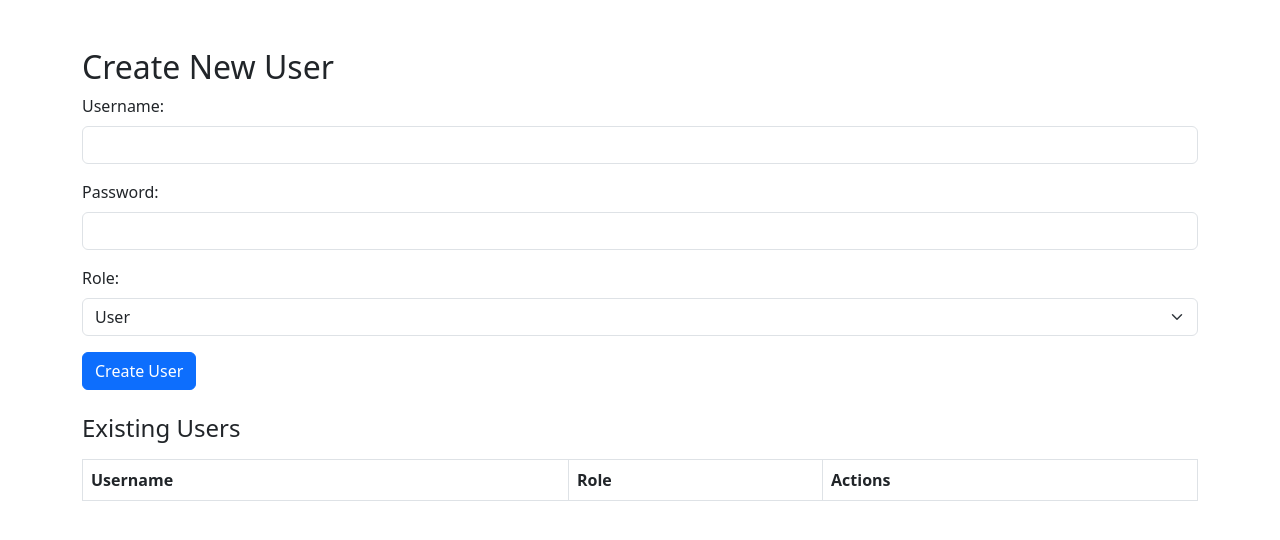
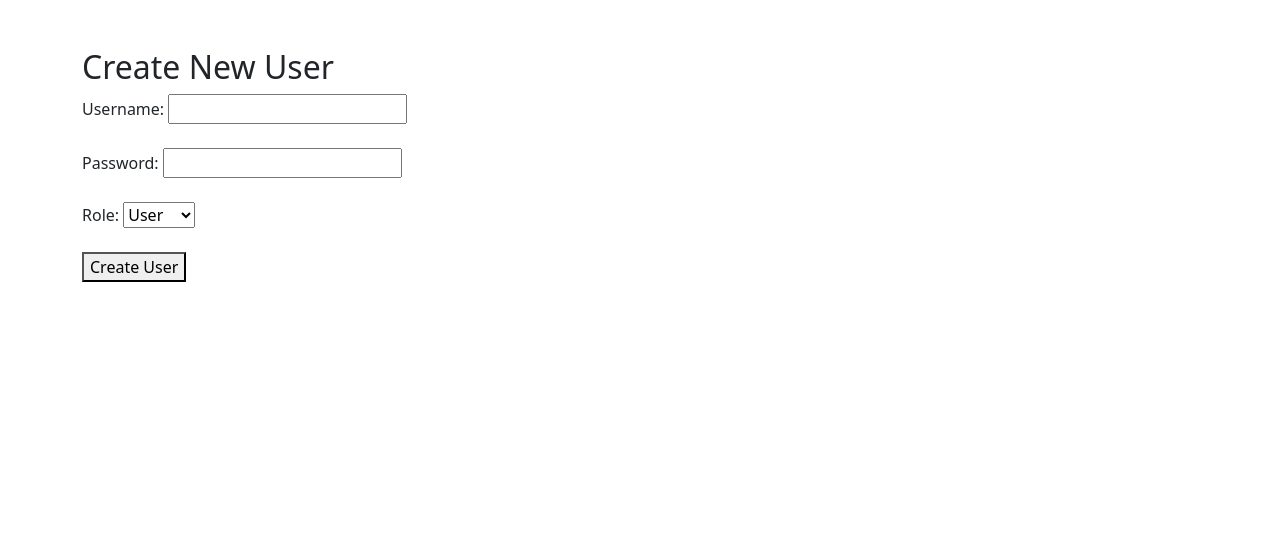
Before and after one commit to achyutvarma/python--task-ticket-management-, a Flask app: page /create_user in a window 1280 px wide. Shown: the top 540 px of the page. Run offline with Flask 3, Linux system fonts and the light colour scheme; a user stored in the database is signed in; lists and menus that the app fills with data are empty.

Commit message:
Update create_user.html

```diff
--- a/templates/create_user.html
+++ b/templates/create_user.html
@@ -8,35 +8,30 @@
 <body class="container mt-5">
 
     <h2>Create New User</h2>
-    <form method="POST" class="mb-4">
-        <div class="mb-3">
-            <label class="form-label">Username:</label>
-            <input type="text" name="username" class="form-control" required>
-        </div>
+<form method="POST">
+    <label>Username:</label>
+    <input type="text" name="username" required><br><br>
 
-        <div class="mb-3">
-            <label class="form-label">Password:</label>
-            <input type="password" name="password" class="form-control" required>
-        </div>
+    <label>Password:</label>
+    <input type="password" name="password" required><br><br>
 
-        <div class="mb-3">
-            <label class="form-label">Role:</label>
-            <select name="role" class="form-select">
-                <option value="user">User</option>
-                <option value="admin">Admin</option>
-            </select>
-        </div>
+    <label>Role:</label>
+    <select name="role" required>
+        <option value="User">User</option>
+        <option value="Admin">Admin</option>
+    </select><br><br>
 
-        <button type="submit" class="btn btn-primary">Create User</button>
+    <button type="submit">Create User</button>
 </form>
 
 {% if error %}
-        <div class="alert alert-danger">{{ error }}</div>
+    <div class="alert alert-danger mt-3">{{ error }}</div>
 {% endif %}
 
-    {% if current_user.role == 'admin' %}
-        <h4>Existing Users</h4>
-        <table class="table table-bordered mt-3">
+<!-- Only show if users are passed -->
+{% if users %}
+    <h3 class="mt-5">Existing Users</h3>
+    <table class="table">
         <thead>
             <tr>
                 <th>Username</th>
@@ -50,19 +45,14 @@
                 <td>{{ user.username }}</td>
                 <td>{{ user.role }}</td>
                 <td>
-                            {% if user.id != current_user.id %}
                     <form method="POST" action="{{ url_for('delete_user', user_id=user.id) }}" onsubmit="return confirm('Are you sure you want to delete this user?');">
                         <button type="submit" class="btn btn-danger btn-sm">Delete</button>
                     </form>
-                            {% else %}
-                                <span class="text-muted">Current User</span>
-                            {% endif %}
                 </td>
             </tr>
         {% endfor %}
         </tbody>
     </table>
 {% endif %}
-
 </body>
 </html>
```
Lines whose indentation alone changed are shown as unchanged.
